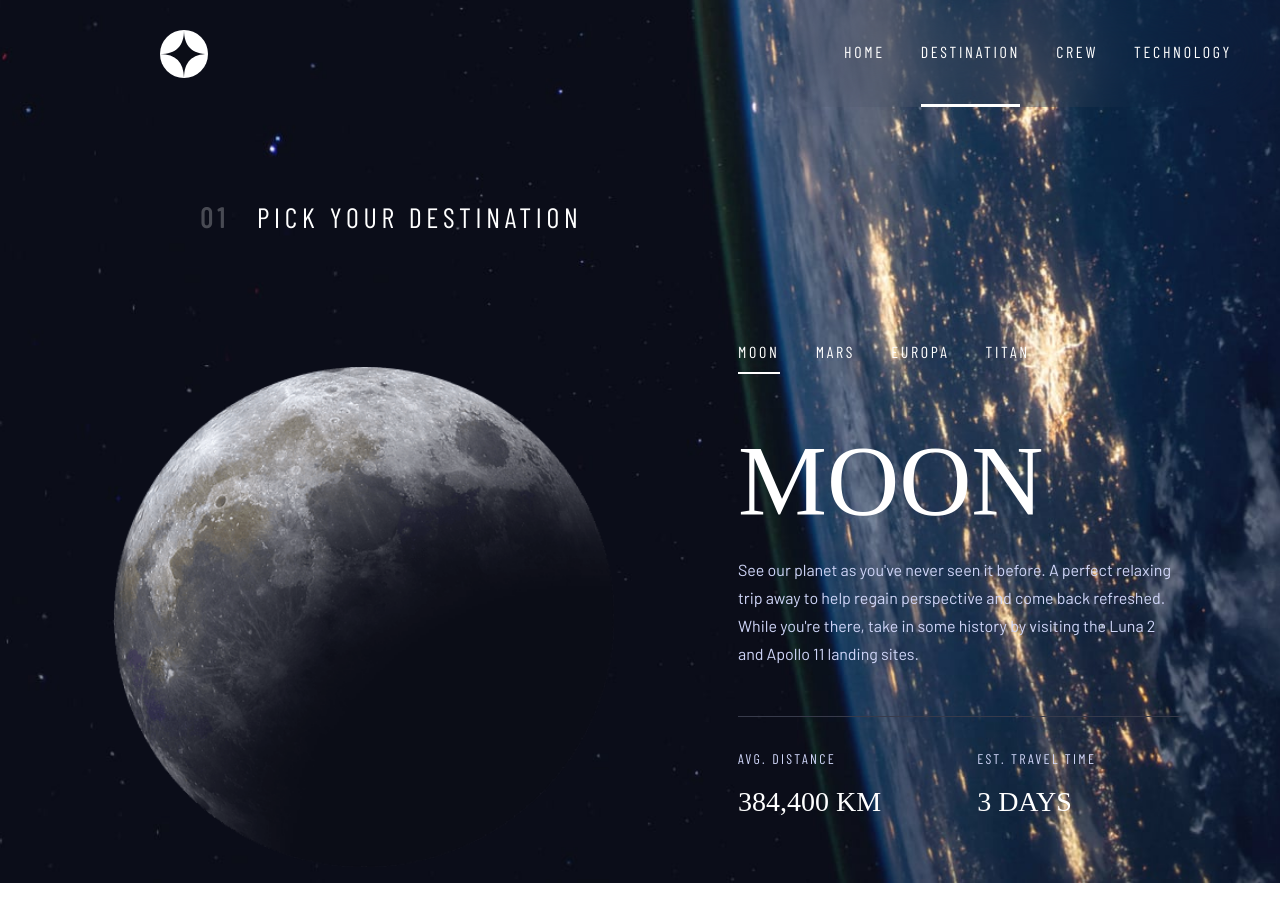
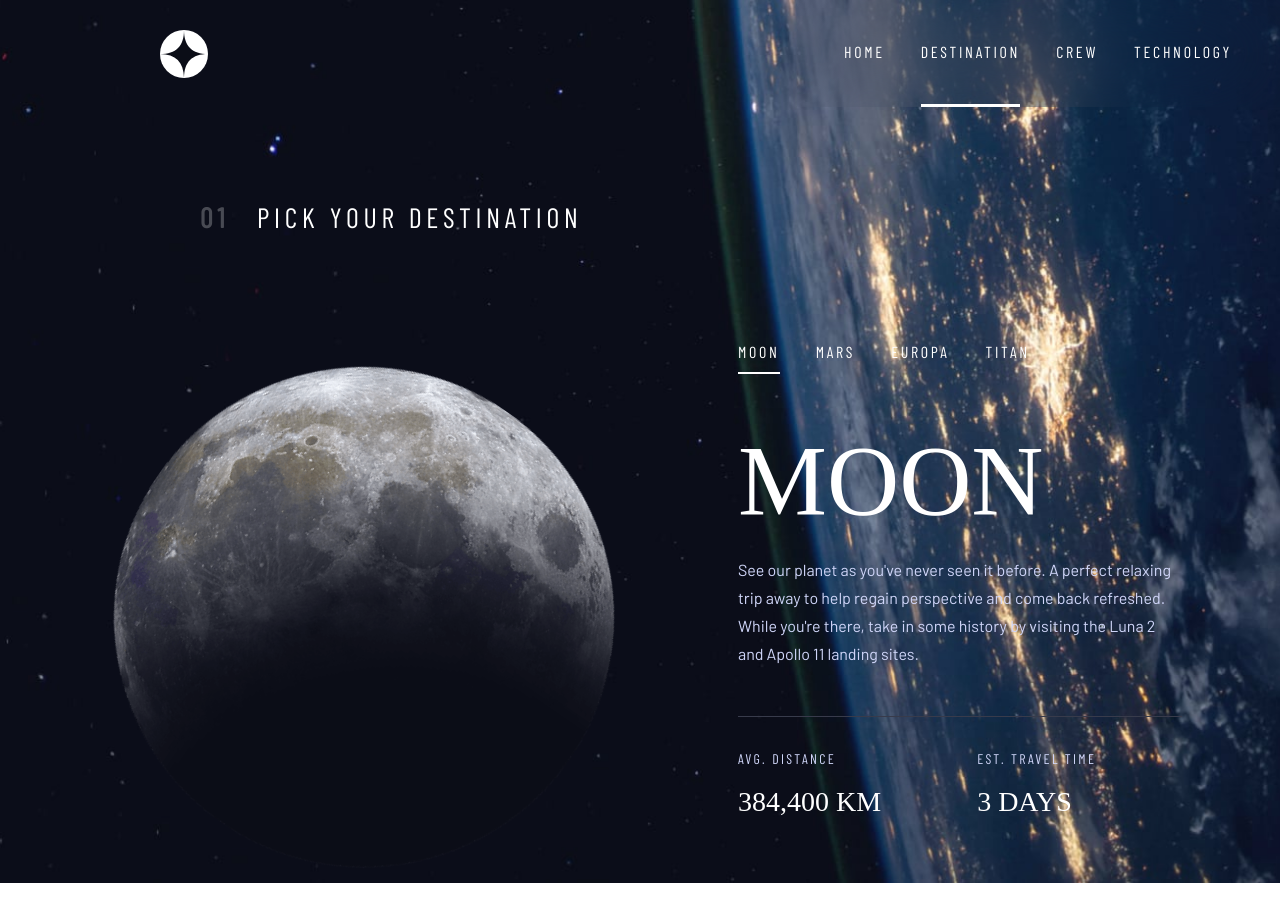
Before and after one commit to Lazzzare/space-tourism-website, a React (Vite) app: page /destination in a window 1280 px wide. Shown: the top 922 px of the page. Before the commit the page ends 883 px from the top, so only its background shows below. Built offline with nearby package versions, Linux system fonts and the light colour scheme; a web font is replaced by a local one.

Commit message:
Update index.css

```diff
--- a/src/index.css
+++ b/src/index.css
@@ -25,6 +25,20 @@ p {
 
 body {
   position: relative;
+  overflow-x: hidden;
+}
+
+@keyframes rotate {
+  from {
+    transform: rotate(0deg);
+  }
+  to {
+    transform: rotate(360deg);
+  }
+}
+
+.rotating-image {
+  animation: rotate 5s linear infinite;
 }
 
 .home {
```
